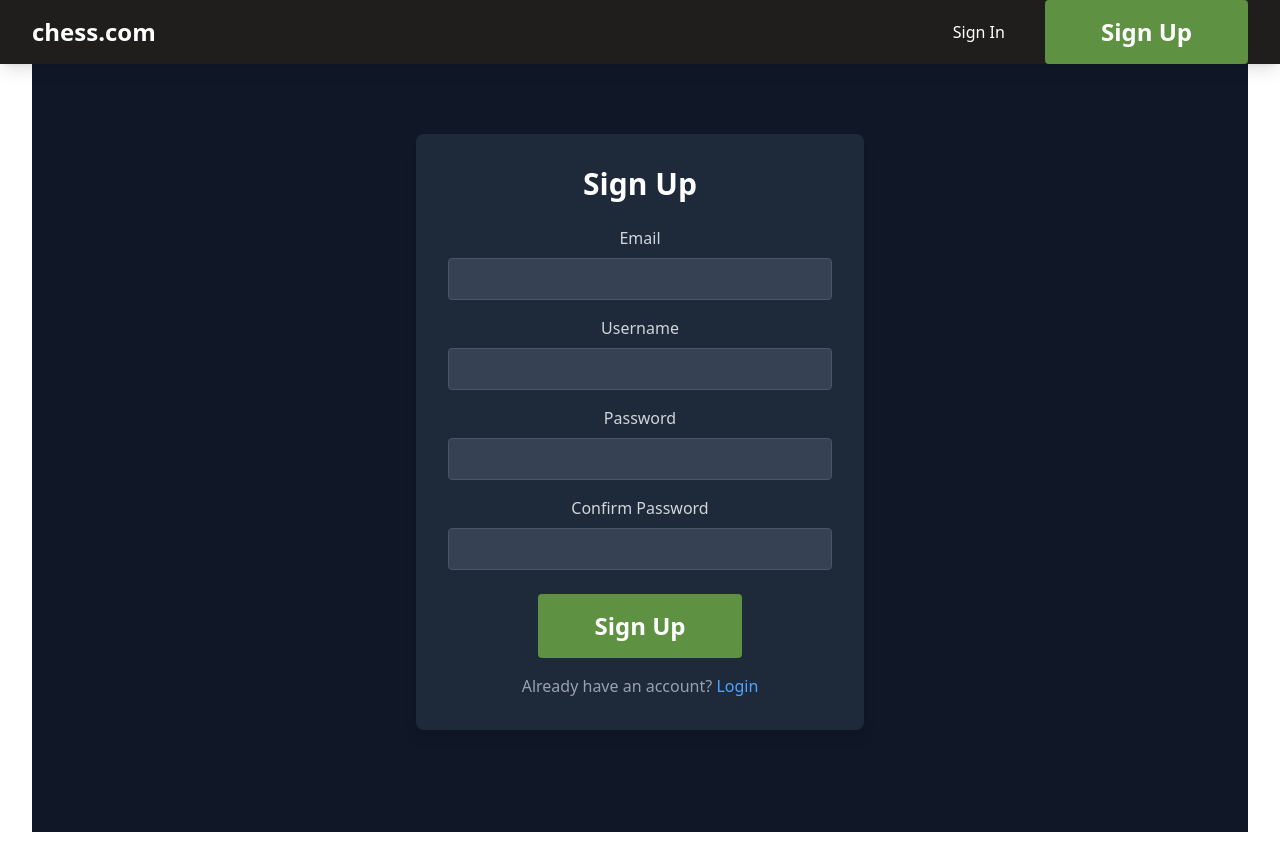
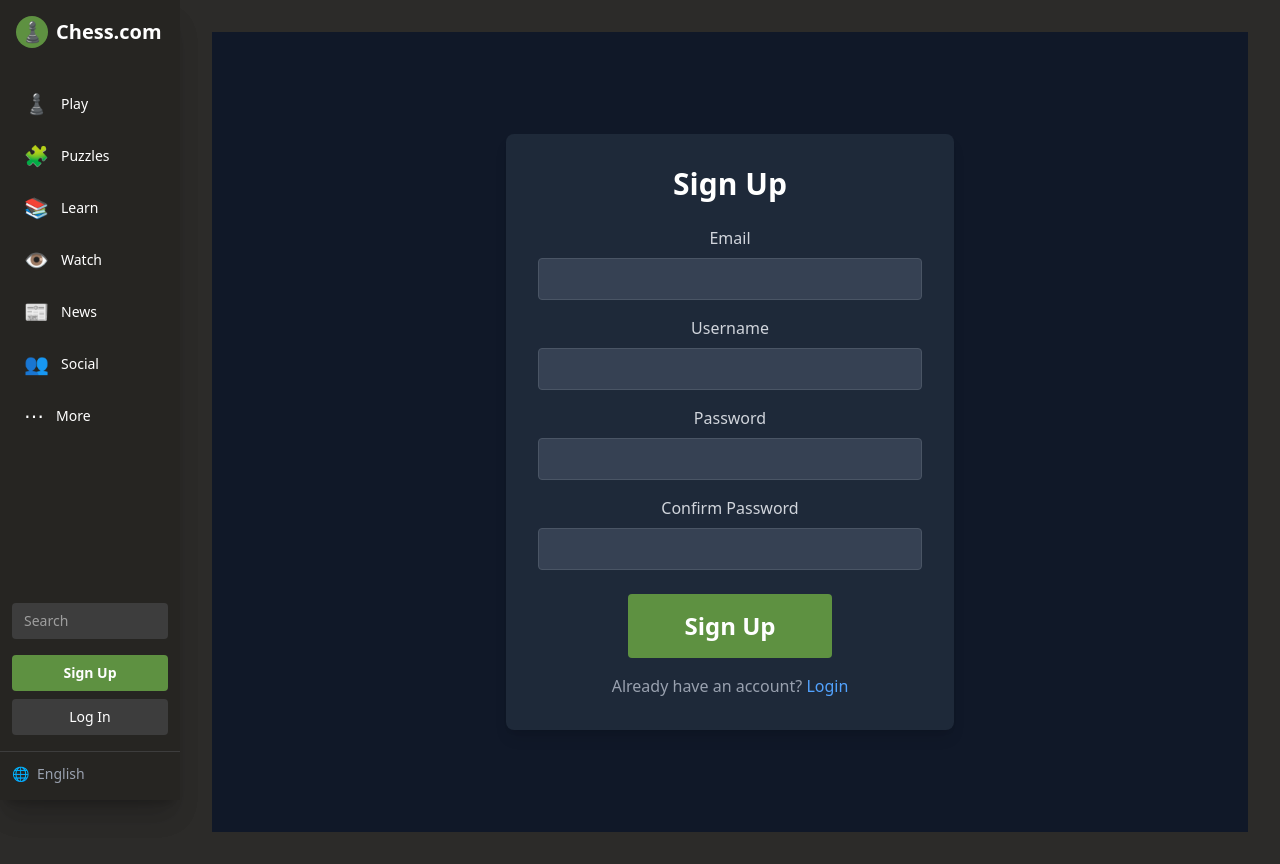
Before and after one commit to jndlansh/chess.com-clone, a React app in the folder frontend/: page /signup in a window 1280 px wide. Built offline with nearby package versions, Linux system fonts and the light colour scheme; the HTML template or start-up script is replaced by a standard one.

Commit message:
user reconnection logic update and Landing page UI update

```diff
--- a/frontend/src/App.tsx
+++ b/frontend/src/App.tsx
@@ -10,7 +10,7 @@ function App() {
 
   return (
     <>
-      <section className='min-h-screen bg-[#2C2B29]'>
+      <section className='m-0 p-0 min-h-screen w-full bg-[#2C2B29]'>
         <BrowserRouter>
           <Navbar />
           <Routes>
--- a/frontend/src/components/Button.tsx
+++ b/frontend/src/components/Button.tsx
@@ -1,13 +1,25 @@
 import React from "react"
 
-export const Button = ({ onClick, children, className }: {
-    onClick: () => void,
-    children: React.ReactNode,
+type ButtonVariant = "green" | "grey"
+
+interface ButtonProps {
+    onClick: () => void
+    children: React.ReactNode
     className?: string
-}) => {
+    variant?: ButtonVariant
+}
+
+const variantStyles: Record<ButtonVariant, string> = {
+    green: "bg-[#5e9141] hover:bg-[#5dad31] text-white",
+    grey: "bg-gray-600 hover:bg-gray-700 text-white"
+}
+
+export const Button = ({ onClick, children, className, variant = "green" }: ButtonProps) => {
+    const variantClassName = variantStyles[variant]
+
     return <button
         onClick={onClick}
-        className={`px-14 py-4 text-2xl bg-[#5e9141] hover:bg-[#5dad31] text-white font-bold rounded ${className}`}
+        className={`px-14 py-4 text-2xl font-bold rounded ${variantClassName} ${className}`}
     >
         {children}
     </button>
--- a/frontend/src/components/Navbar.tsx
+++ b/frontend/src/components/Navbar.tsx
@@ -1,35 +1,124 @@
 import { useNavigate } from 'react-router-dom';
-import { Button } from './Button';
+import { useContext } from 'react';
+import { AuthContext } from '../contexts/AuthContext';
 
 export const Navbar = () => {
     const navigate = useNavigate();
+    const { user, logout } = useContext(AuthContext);
 
     return (
-        <nav className="fixed top-0 left-0 w-full bg-[#1f1e1d] shadow-lg z-50">
-            <div className="max-w-7xl mx-auto px-4 sm:px-6 lg:px-8">
-                <div className="flex justify-between items-center h-16">
-                    {/* Logo/Title */}
+        <nav className="fixed top-0 left-0 h-screen w-[180px] bg-[#262522] text-white flex flex-col z-50 shadow-xl">
+            {/* Logo */}
             <div
-                        className="text-white text-2xl font-bold cursor-pointer hover:text-[#5e9141] transition-colors"
+                className="p-4 flex items-center gap-2 cursor-pointer hover:opacity-80 transition-opacity"
                 onClick={() => navigate('/')}
             >
-                        chess.com
+                <div className="w-8 h-8 bg-[#5e9141] rounded-full flex items-center justify-center text-xl font-bold">
+                    ♟
+                </div>
+                <span className="text-xl font-bold">Chess.com</span>
+            </div>
+
+            {/* Navigation Items */}
+            <div className="flex-1 flex flex-col gap-1 py-4">
+                <NavItem
+                    icon="♟"
+                    label="Play"
+                    onClick={() => navigate('/game')}
+                />
+                <NavItem
+                    icon="🧩"
+                    label="Puzzles"
+                    onClick={() => {}}
+                />
+                <NavItem
+                    icon="📚"
+                    label="Learn"
+                    onClick={() => {}}
+                />
+                <NavItem
+                    icon="👁"
+                    label="Watch"
+                    onClick={() => {}}
+                />
+                <NavItem
+                    icon="📰"
+                    label="News"
+                    onClick={() => {}}
+                />
+                <NavItem
+                    icon="👥"
+                    label="Social"
+                    onClick={() => {}}
+                />
+                <NavItem
+                    icon="⋯"
+                    label="More"
+                    onClick={() => {}}
+                />
+            </div>
+
+            {/* Search Bar */}
+            <div className="px-3 mb-4">
+                <input
+                    type="text"
+                    placeholder="Search"
+                    className="w-full bg-[#3d3d3d] text-white px-3 py-2 rounded text-sm focus:outline-none focus:ring-2 focus:ring-[#5e9141]"
+                />
             </div>
 
             {/* Auth Buttons */}
-                    <div className="flex gap-4">
+            <div className="px-3 pb-4 flex flex-col gap-2">
+                {user ? (
+                    <>
+                        <div className="text-sm px-3 py-2 text-gray-300">
+                            {user.username} ({user.rating})
+                        </div>
+                        <button
+                            onClick={logout}
+                            className="w-full px-4 py-2 bg-[#3d3d3d] rounded hover:bg-[#4d4d4d] transition-colors text-sm"
+                        >
+                            Log Out
+                        </button>
+                    </>
+                ) : (
+                    <>
+                        <button
+                            onClick={() => navigate('/signup')}
+                            className="w-full px-4 py-2 bg-[#5e9141] rounded hover:bg-[#6ea551] transition-colors font-semibold text-sm"
+                        >
+                            Sign Up
+                        </button>
                         <button
                             onClick={() => navigate('/login')}
-                            className="px-6 py-2 text-white hover:text-[#5e9141] transition-colors"
+                            className="w-full px-4 py-2 bg-[#3d3d3d] rounded hover:bg-[#4d4d4d] transition-colors text-sm"
                         >
-                            Sign In
+                            Log In
                         </button>
-                        <Button onClick={() => navigate('/signup')}>
-                            Sign Up
-                        </Button>
+                    </>
+                )}
             </div>
+
+            {/* Language Selector */}
+            <div className="px-3 pb-4 border-t border-[#3d3d3d] pt-3">
+                <div className="flex items-center gap-2 text-sm text-gray-400 cursor-pointer hover:text-white transition-colors">
+                    <span>🌐</span>
+                    <span>English</span>
                 </div>
             </div>
         </nav>
     );
 };
+
+// Navigation Item Component
+const NavItem = ({ icon, label, onClick }: { icon: string; label: string; onClick: () => void }) => {
+    return (
+        <div
+            onClick={onClick}
+            className="flex items-center gap-3 px-4 py-2.5 mx-2 rounded cursor-pointer hover:bg-[#3d3d3d] transition-colors group"
+        >
+            <span className="text-xl">{icon}</span>
+            <span className="text-sm font-medium group-hover:text-[#5e9141]">{label}</span>
+        </div>
+    );
+};
--- a/frontend/src/index.css
+++ b/frontend/src/index.css
@@ -1,3 +1,9 @@
+@import "tailwindcss";
 
-
-@import "tailwindcss";
+body, html {
+  margin: 0;
+  padding: 0;
+  background-color: #2C2B29;
+  min-height: 100vh;
+  width: 100%;
+}
--- a/frontend/src/screens/Game.tsx
+++ b/frontend/src/screens/Game.tsx
@@ -1,5 +1,6 @@
 import { Button } from '../components/Button'
 import { Chessboard } from '../components/Chessboard'
+import { Navbar } from '../components/Navbar'
 import { useSocket } from '../hooks/useSocket'
 import { useEffect, useState } from 'react'
 import { Chess } from 'chess.js'
@@ -28,8 +29,9 @@ const Game = () => {
     useEffect(() => {
         if(!socket) return;
 
-        socket.onmessage = (event) => {
+        const handleMessage = (event: MessageEvent) => {
             const message = JSON.parse(event.data);
+            console.log('Received message:', message.type, message.payload);
 
             switch (message.type) {
                 case INIT_GAME:
@@ -43,6 +45,7 @@ const Game = () => {
                     setWhiteTime(600000);
                     setBlackTime(600000);
                     setCurrentTurn('white');
+                    console.log('New game started as:', message.payload.color);
                     break;
                 case "GAME_STATE":
                     //restore game from saved state
@@ -57,7 +60,7 @@ const Game = () => {
                     setBlackTime(message.payload.blackTime || 600000);
                     setStarted(true);
                     setCanAbandon(message.payload.canAbandon || false);
-                    console.log("Game Restored:", message.payload);
+                    console.log("Game Restored - Color:", message.payload.color, "FEN:", message.payload.fen);
                     break;
                 case MOVE:
                     const move = message.payload;
@@ -90,12 +93,20 @@ const Game = () => {
                     console.log("Game abandoned");
                     break;
             }
-        }
-    }, [socket])
+        };
+
+        socket.addEventListener('message', handleMessage);
+
+        return () => {
+            socket.removeEventListener('message', handleMessage);
+        };
+    }, [socket]);
 
     if(!socket) return <div>Connecting to server...</div>
 
-    return <div className="justify-center flex">
+    return <>
+        <Navbar />
+        <div className="ml-[180px] justify-center flex">
             <div className="pt-8 max-w-4xl w-full">
                 <div className="grid grid-cols-6 gap-4 w-full">
                     <div className="col-span-4 w-full">
@@ -130,6 +141,7 @@ const Game = () => {
                 </div>
             </div>
         </div>
+    </>
 }
 
 export default Game
--- a/frontend/src/screens/Login.tsx
+++ b/frontend/src/screens/Login.tsx
@@ -2,6 +2,7 @@ import { useState, useContext } from 'react';
 import { useNavigate } from 'react-router-dom';
 import { AuthContext } from '../contexts/AuthContext';
 import { Button } from '../components/Button';
+import { Navbar } from '../components/Navbar';
 
 const Login = () => {
     const [email, setEmail] = useState('');
@@ -28,7 +29,9 @@ const Login = () => {
     };
 
     return (
-        <div className="min-h-screen flex items-center justify-center bg-gray-900">
+        <>
+            <Navbar />
+            <div className="ml-[180px] min-h-screen flex items-center justify-center bg-gray-900">
             <div className="bg-gray-800 p-8 rounded-lg shadow-lg w-full max-w-md">
                 <h1 className="text-3xl font-bold text-white mb-6 text-center">Login</h1>
 
@@ -88,6 +91,7 @@ const Login = () => {
                 </p>
             </div>
         </div>
+        </>
     );
 };
 
--- a/frontend/src/screens/Signup.tsx
+++ b/frontend/src/screens/Signup.tsx
@@ -2,6 +2,7 @@ import { useState, useContext } from 'react';
 import { useNavigate } from 'react-router-dom';
 import { AuthContext } from '../contexts/AuthContext';
 import { Button } from '../components/Button';
+import { Navbar } from '../components/Navbar';
 
 const Signup = () => {
     const [email, setEmail] = useState('');
@@ -41,7 +42,9 @@ const Signup = () => {
     };
 
     return (
-        <div className="min-h-screen flex items-center justify-center bg-gray-900">
+        <>
+            <Navbar />
+            <div className="ml-[180px] min-h-screen flex items-center justify-center bg-gray-900">
             <div className="bg-gray-800 p-8 rounded-lg shadow-lg w-full max-w-md">
                 <h1 className="text-3xl font-bold text-white mb-6 text-center">Sign Up</h1>
 
@@ -126,6 +129,7 @@ const Signup = () => {
                 </p>
             </div>
         </div>
+        </>
     );
 };
 
```
Also changed, not shown: frontend/src/hooks/useSocket.ts (+6 -3 lines), frontend/src/screens/Landing.tsx (+16 -8 lines), 5 other files (tests, documents, lock files or other folders). Lines whose indentation alone changed are shown as unchanged.
